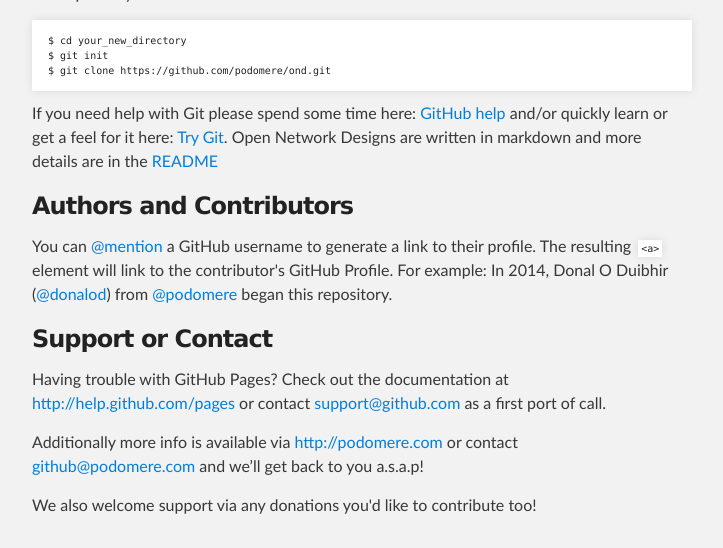
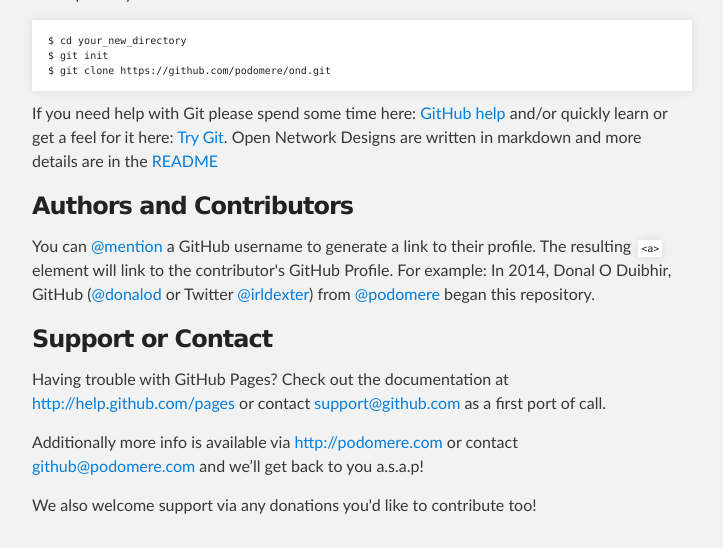
Before and after one commit to podomere/ond, a Jekyll site: the page index.html, which Jekyll copies as it is, in a window 1280 px wide and 900 px high, scrolled down 851 px, cut to the strip 0-548 px from the top of the window. Shown: the whole strip, without its empty margins (288-1011 px from the left). Built offline with Jekyll 4.4.1, drawn with Linux system fonts in a browser that asks for light colours.

Commit message:
Added twitter ID to main page...

```diff
--- a/index.html
+++ b/index.html
@@ -63,7 +63,7 @@
 
 <h3><a name="authors-and-contributors" class="anchor" href="#authors-and-contributors"><span class="octicon octicon-link"></span></a>Authors and Contributors</h3>
 
-<p>You can <a href="https://github.com/blog/821" class="user-mention">@mention</a> a GitHub username to generate a link to their profile. The resulting <code>&lt;a&gt;</code> element will link to the contributor's GitHub Profile. For example: In 2014, Donal O Duibhir (<a href="https://github.com/donalod" class="user-mention">@donalod</a>) from <a href="https://github.com/podomere" class="user-mention">@podomere</a> began this repository.</p>
+<p>You can <a href="https://github.com/blog/821" class="user-mention">@mention</a> a GitHub username to generate a link to their profile. The resulting <code>&lt;a&gt;</code> element will link to the contributor's GitHub Profile. For example: In 2014, Donal O Duibhir, GitHub (<a href="https://github.com/donalod" class="user-mention">@donalod</a> or Twitter <a href="https://twitter.com/irldexter">@irldexter</a>) from <a href="https://github.com/podomere" class="user-mention">@podomere</a> began this repository.</p>
 
 <h3>
 <a name="support-or-contact" class="anchor" href="#support-or-contact"><span class="octicon octicon-link"></span></a>Support or Contact</h3>
```
